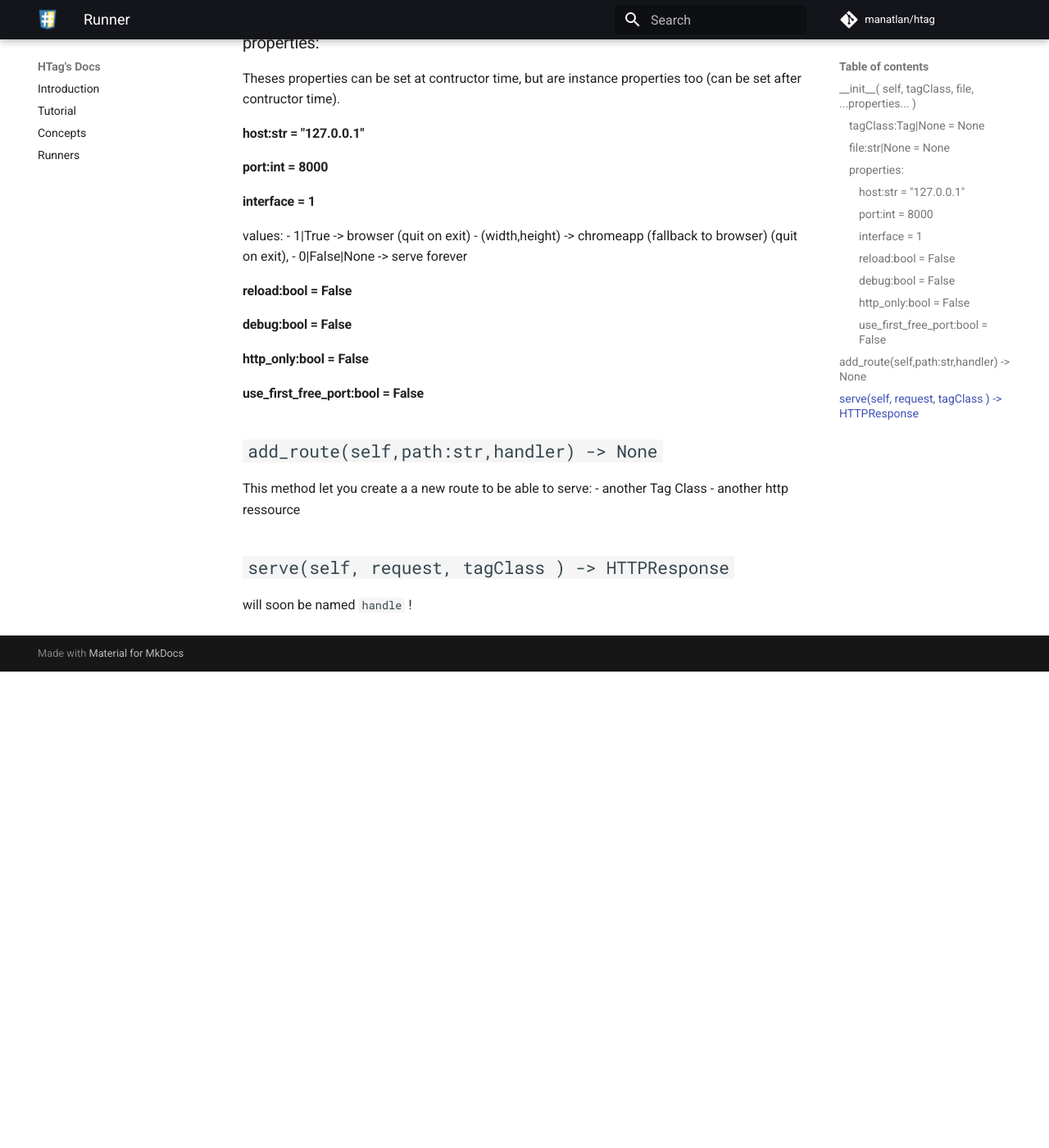
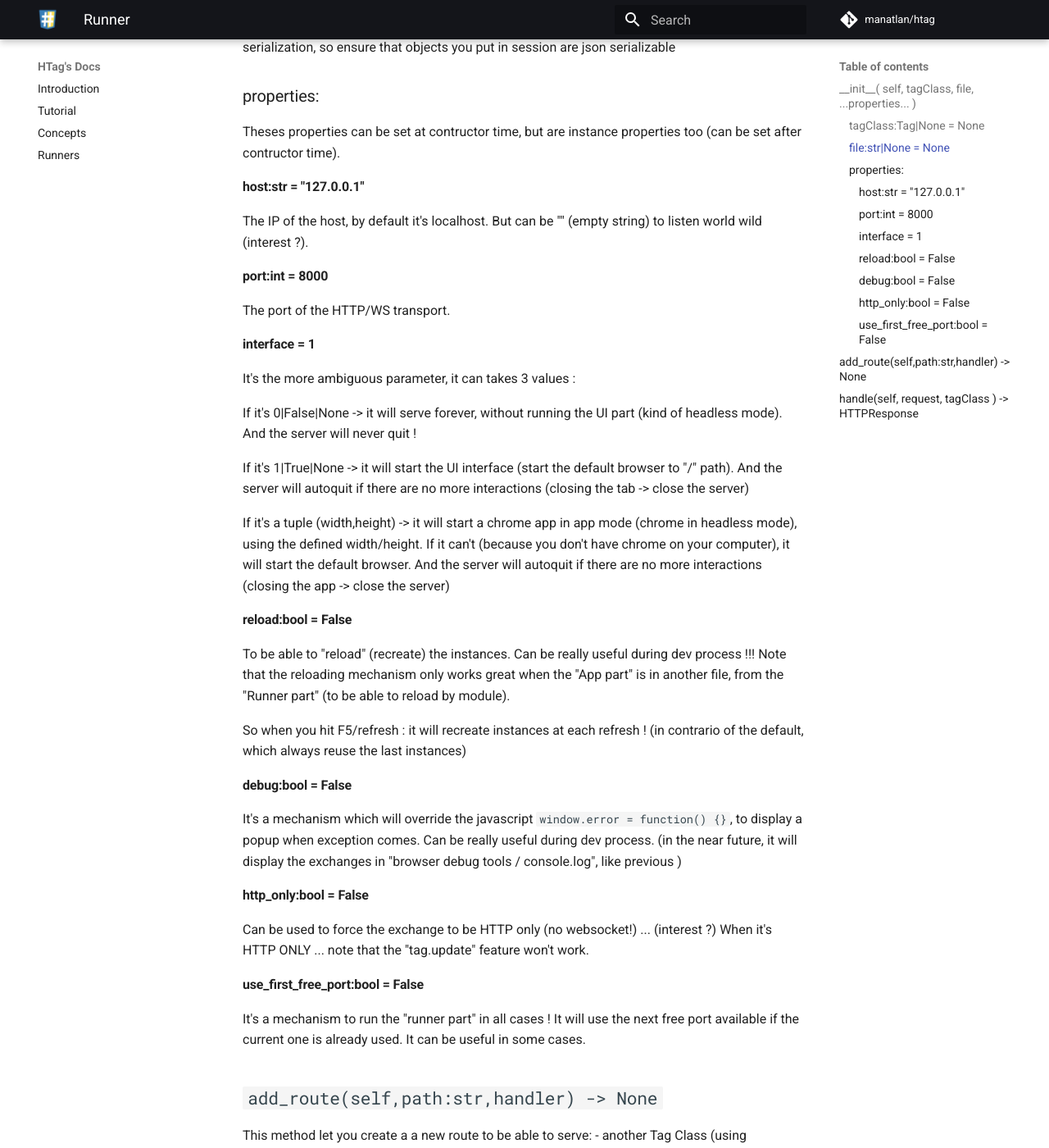
Before and after one commit to manatlan/htag, an MkDocs documentation site: the page built from docs/runner.md, in a window 1280 px wide and 1400 px high, scrolled down 808 px. Shown: the whole window at 82% size. Built offline with MkDocs 1.6.1 and Material for MkDocs 9.7.7, drawn with Linux system fonts in a browser that asks for light colours; comment, search, counter and statistics services are not loaded; before the commit the page ends 1627 px from its top, so only the background shows below that; some of the changed text lies outside the part shown.

Commit message:
minor fix + docs

````diff
--- a/docs/runner.md
+++ b/docs/runner.md
@@ -1,6 +1,6 @@
 # Runner
 
-
+A minimal doc ... there are a lot to say more. But this page will evolve soon.
 
 ## `__init__( self, tagClass, file, ...properties... )`
 
@@ -34,29 +34,101 @@ Theses properties can be set at contructor time, but are instance properties too
 
 #### host:str = "127.0.0.1"
 
+The IP of the host, by default it's localhost. But can be "" (empty string) to listen world wild (interest ?).
+
 #### port:int = 8000
 
+The port of the HTTP/WS transport.
+
 #### interface = 1
-values:
-- 1|True -> browser (quit on exit)
-- (width,height) -> chromeapp (fallback to browser) (quit on exit),
-- 0|False|None -> serve forever
+
+It's the more ambiguous parameter, it can takes 3 values  :
+
+If it's 0|False|None -> it will serve forever, without running the UI part (kind of headless mode). And the server will never quit !
+
+If it's 1|True|None -> it will start the UI interface (start the default browser to "/" path). And the server will autoquit if there are no more interactions (closing the tab -> close the server)
+
+If it's a tuple (width,height) -> it will start a chrome app in app mode (chrome in headless mode), using the defined width/height. If it can't (because you don't have chrome on your computer), it will start the default browser. And the server will autoquit if there are no more interactions (closing the app -> close the server)
+
 
 #### reload:bool = False
 
+To be able to "reload" (recreate) the instances. Can be really useful during dev process !!!
+Note that the reloading mechanism only works great when the "App part" is in another file, from the "Runner part" (to be able to reload by module).
+
+So when you hit F5/refresh : it will recreate instances at each refresh ! (in contrario of the default, which always reuse the last instances)
+
 #### debug:bool = False
+
+It's a mechanism which will override the javascript `window.error = function() {}`, to display a popup when exception comes. Can be really useful during dev process. (in the near future, it will display the exchanges in "browser debug tools / console.log", like previous )
 
 #### http_only:bool = False
 
+Can be used to force the exchange to be HTTP only (no websocket!) ... (interest ?)
+When it's HTTP ONLY ... note that the "tag.update" feature won't work.
+
 #### use_first_free_port:bool = False
 
+It's a mechanism to run the "runner part" in all cases ! It will use the next free port available if the current one is already used. It can be useful in some cases.
 
 ## `add_route(self,path:str,handler) -> None`
 
 This method let you create a a new route to be able to serve:
-- another Tag Class
-- another http ressource
+- another Tag Class (using `self.handle(request, tagClass) -> HTTPResponse`, see below)
+- another http ressource (ex: a jpg, png, html, js ...)
 
-## `serve(self, request, tagClass ) -> HTTPResponse`
+To server another Tag Class, a common pattern is :
+```python
+from htag import Tag
 
-will soon be named `handle` !
+class App(Tag.body):
+    ...
+
+class App2(Tag.body):
+    ...
+
+if __name__ == "__main__":
+    from htag.runners import Runner
+    app=Runner(App)
+
+    app.add_route( "/other", lambda request: app.handle(request, App2 ) )
+
+    app.run()
+```
+
+To server an http ressource, a common pattern is :
+```python
+from htag import Tag
+
+class App(Tag.body):
+    ...
+
+if __name__ == "__main__":
+    from htag.runners import Runner
+    app=Runner(App)
+
+    async def handlerItem( request ):
+        idx=request.path_params.get("idx",0)
+        txt=request.query_params.get("txt","???")
+        return HTTPResponse(200,"Number %d (txt=%s)" % (idx,txt))
+
+    app.add_route( "/item/{idx:int}", handlerItem )
+
+    app.run()
+```
+
+Note that `request` have 2 dict property :
+- `path_params` : to expose path parameters, when defined in routes (as starlette.add_route does)
+- `query_params` : to expose query parameters (ex: https://example.com/item/42?a=42&b=toto -> {"a":"42","b":"toto"})
+
+
+Note that path params can be :
+ - "/item/{idx}" : idx will be str.
+ - "/item/{idx:str}" : idx will be str.
+ - "/item/{idx:int}" : idx will be int.
+ - "/item/{idx:path}" : idx will be the rest of the path (with url "/item/box/1", idx will be 'box/1')
+
+
+## `handle(self, request, tagClass ) -> HTTPResponse`
+
+It's an internal method, but can be used with `self.add_route(path,request)` (see upper).
--- a/manual_tests_qp.py
+++ b/manual_tests_qp.py
@@ -68,7 +68,7 @@ class AnotherApp(Tag.body):
         self <= "X "
 
 #note : no path_params/query_params in route path !
-app.add_route( "/other", lambda request: app.serve(request, AnotherApp ) )
+app.add_route( "/other", lambda request: app.handle(request, AnotherApp ) )
 
 
 async def handlerItem( request ):
--- a/manual_tests_remove.py
+++ b/manual_tests_remove.py
@@ -50,8 +50,8 @@ from htag.runners import *
 # ChromeApp( Page ).run()
 # BrowserHTTP( Page ).run()
 app=DevApp( Page )
-app.add_route("/p", lambda request: app.serve( request, Page ) )
-app.add_route("/b", lambda request: app.serve( request, Page2 ) )
+app.add_route("/p", lambda request: app.handle( request, Page ) )
+app.add_route("/b", lambda request: app.handle( request, Page2 ) )
 if __name__ == "__main__":
     # BrowserTornadoHTTP( Page ).run()
     app.run()
````
Also changed, not shown: docs/runners.md (+1 -2 lines), 1 other file.
